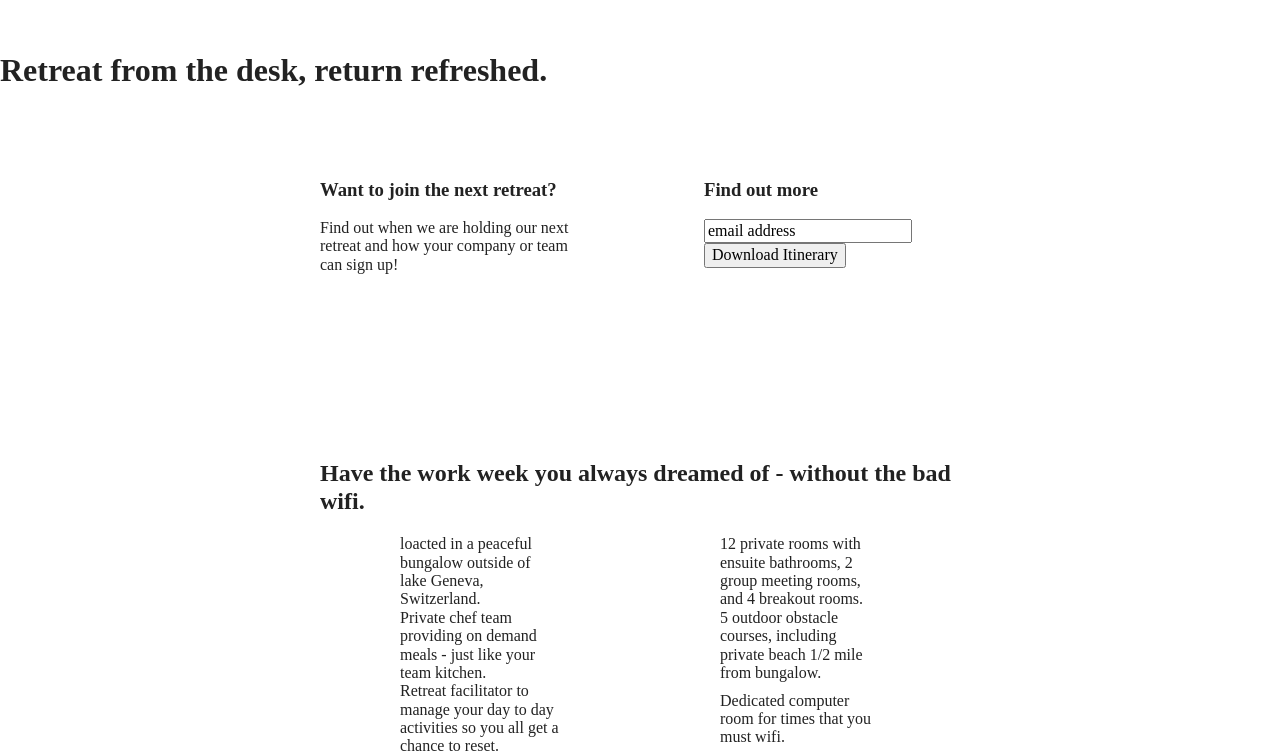
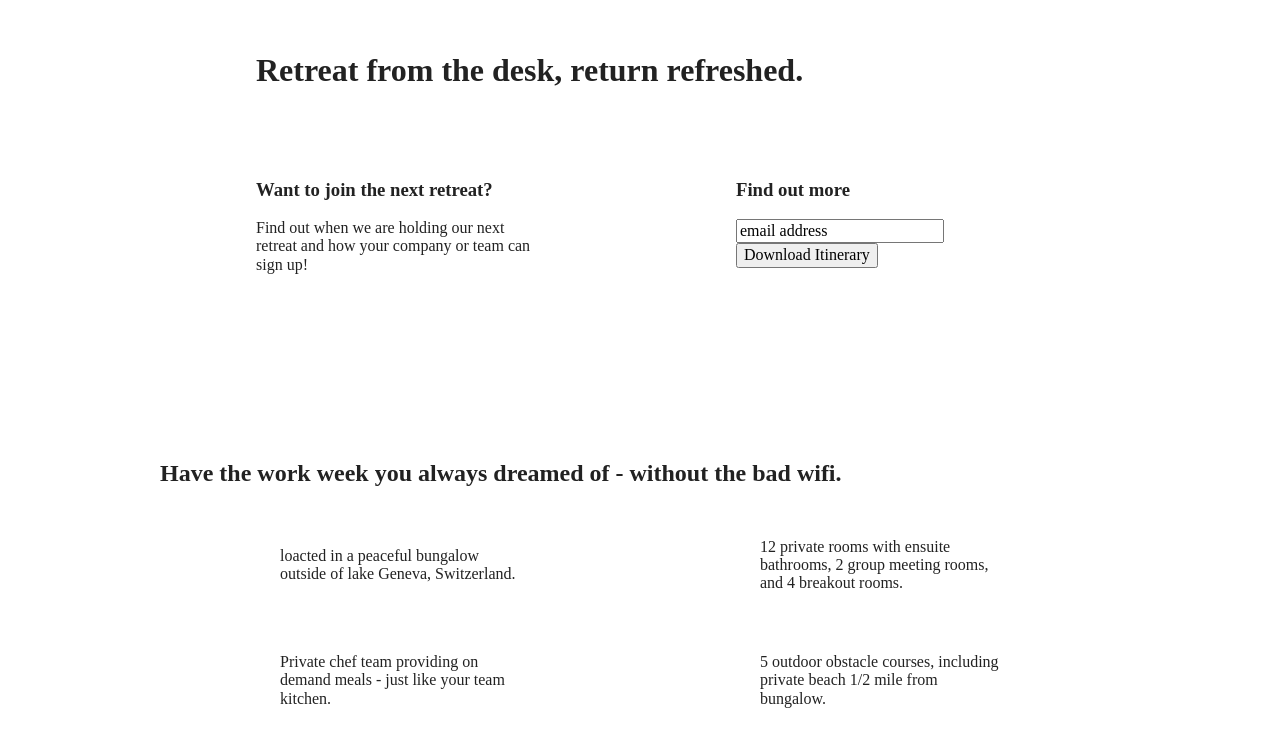
Before and after one commit to RuthB-arry/206-unplugged, a website built with Parcel: page index.html in a window 1280 px wide. Shown: the part 86-839 px from the top of the page. Built offline with nearby package versions, Linux system fonts and the light colour scheme.

Commit message:
css desktop styles

```diff
--- a/css/main.css
+++ b/css/main.css
@@ -174,7 +174,7 @@ footer .contact {
 footer .copyright {
   margin: 20px 0;
 }
-}
+
 /*----Homepage-----*/
 
 .hero-area {
@@ -197,7 +197,8 @@ aside {
 
 }
 .features article {
-  width: 57%;
+  width: 63%;
+  margin: 30px 0;
 }
 .features p {
   margin: 0;
@@ -205,7 +206,7 @@ aside {
 
 .features .features-items {
   display: flex;
-  justify-content: space-around;
+  justify-content: center;
   align-items: center;
   flex-flow: row wrap;
 }
@@ -347,9 +348,9 @@ flex-flow: row wrap;
    Modify as content requires.
    ========================================================================== */
 
-@media only screen and (min-width 768px) {
+@media only screen and (min-width: 768px) {
   /* tablet styles here*/
-}
+
 .content-wrapper {
   width: 640px;
   margin: 100px 0;
@@ -471,16 +472,60 @@ header nav ul{
 
 
 
+@media only screen and (min-width: 1200px) {
+  /* desktop styles here */
 
-@media only screen and (min-width 1200px) {
-  /* desktop styles here */
+  .content-wrapper {
+    width: 960px;
+  }
+  /* Hero Area */
+  .hero-area h1{
+    width: 60%;
+  }
+
+      /* Aside */
+      aside .content-wrapper {
+        justify-content: space-around;
+    }
+
+    aside .content-wrapper .form-description,
+    aside .content-wrapper .form {
+        width: 30%;
+    }
+
+    /* Features */
+
+    .features h2 {
+      width: 90%;
+    }
+
+    .features .article {
+        flex-basis: 33%;
+    }
+
+    /* Reviews */
+
+    .reviews article div {
+        width:  42%;
+    }
+
+    /******** About Page for Desktop*******/
+    .mission h2 .contact-section .content-wrapper h2 {
+      width: 95%;
+  }
+   /******* FAQ page for Desktop********/
+
+  .faq h2 {
+      width: 100%;
+  }
+
 }
 @media print,
   (-webkit-min-device-pixel-ratio: 1.25),
   (min-resolution: 1.25dppx),
   (min-resolution: 120dpi) {
   /* Style adjustments for high resolution devices */
-}
+}}
 
 /* ==========================================================================
    Print styles.
```
